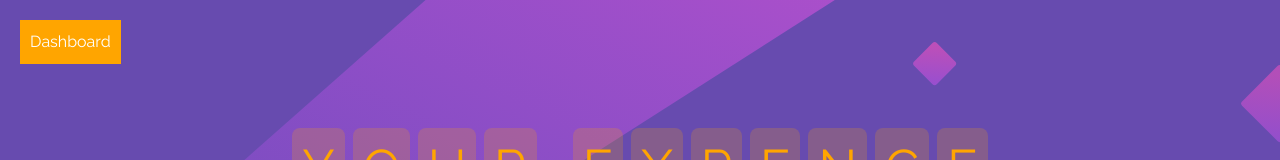
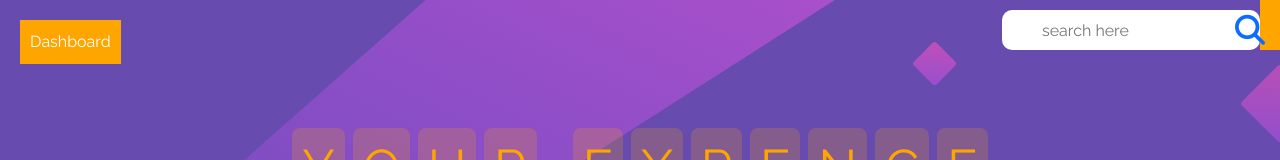
Before and after one commit to Ashu313/cashbook, a React (Create React App) app: page /seeexpense in a window 1280 px wide. Shown: the top 160 px of the page. Built offline with nearby package versions, Linux system fonts and the light colour scheme; no server answers; sample sign-in values are in the browser's storage.

Commit message:
added filter on all table with pagination

```diff
--- a/src/App.js
+++ b/src/App.js
@@ -46,12 +46,12 @@ function App() {
 	  }
     console.log(val);*/
     const dispatch=useDispatch();
-
+    const state=useSelector(state=>state?.users);
+    const {Profile}=state;
   useEffect(()=>{
     dispatch(UserProfile());
   },[dispatch]);
-  const state=useSelector(state=>state?.users);
-  const {Profile}=state;
+
 
   return (
     <>
@@ -70,8 +70,8 @@ function App() {
   <Route path='/dashboard' element={<ProtectedRoute><Dashboard/></ProtectedRoute>}/>
   <Route path="/profile" element={<ProtectedRoute><Profile/></ProtectedRoute>}/>
   <Route path='/viewexpense' element={<ProtectedRoute><ViewExpense/></ProtectedRoute>}/>
-  <Route path='/seeexpense' element={<ProtectedRoute>{Profile?.isAdmin===true?<ViewExpenseData/>:<ViewExpense/>}</ProtectedRoute>}/>
-  <Route path='/seeincome' element={<ProtectedRoute>{Profile?.isAdmin===true?<ViewAllIncome/>:<ViewIncome/>}</ProtectedRoute>}/>
+  <Route path='/seeexpense' element={<ProtectedRoute>{Profile && Profile.isAdmin?<ViewExpenseData/>:<ViewExpense/>}</ProtectedRoute>}/>
+  <Route path='/seeincome' element={<ProtectedRoute>{Profile && Profile.isAdmin?<ViewAllIncome/>:<ViewIncome/>}</ProtectedRoute>}/>
   <Route path='/report' element={<ProtectedRoute><ContactFrom/></ProtectedRoute>}/>
   <Route path='/admin' element={<ProtectedRoute><AdminDashboard1></AdminDashboard1></ProtectedRoute>}/>
   <Route path='/allexpense' element={<ProtectedRoute><ViewExpenseData/></ProtectedRoute>}/>
--- a/src/client/AdminDashboard/AdminDashboard.css
+++ b/src/client/AdminDashboard/AdminDashboard.css
@@ -49,9 +49,13 @@ span{
     grid-template-columns: 2fr 10fr 0.4fr 1fr;
 }
 .search{
-    position: relative;
-    width: 60%;
-    justify-self: center;
+    position: absolute;
+    display: flex;
+    justify-content: center;
+    right: 0;
+
+    top: 0;
+
 }
 .search input{
     width: 100%;
--- a/src/client/dashboard/dasboard.css
+++ b/src/client/dashboard/dasboard.css
@@ -49,9 +49,13 @@ span{
     grid-template-columns: 2fr 10fr 0.4fr 1fr;
 }
 .search{
-    position: relative;
-    width: 60%;
-    justify-self: center;
+    position: absolute;
+    display: flex;
+    justify-content: center;
+    right: 0;
+
+    top: 0;
+
 }
 .search input{
     width: 100%;
--- a/src/client/expenseTable/expense.js
+++ b/src/client/expenseTable/expense.js
@@ -3,6 +3,8 @@ import "./expense.css";
 import { Formik } from "formik";
 import { useFormik } from "formik";
 import * as yup from 'yup';
+import { UserProfile } from '../../redux/slices/users/userslice';
+
 import { CreateExpense, fetchAllExpense } from "../../redux/slices/expense/expense";
 import { useDispatch, useSelector } from "react-redux";
 import { Navigate } from "react-router-dom";
@@ -22,7 +24,7 @@ const AddExpense=({ items,expense,showIncomeBox, toggleIncomeBox })=>{
 
     const dispatch=useDispatch();
     const val=localStorage.getItem('theme');
-
+    const [loading, setLoading] = useState(false);
 
 	if (val === 'dark') {
 		console.log("S");
@@ -37,6 +39,8 @@ const AddExpense=({ items,expense,showIncomeBox, toggleIncomeBox })=>{
 
     console.log(items?.id);
 
+
+
   const expenses=useSelector(state=>state?.expense);
   console.log(expenses)
   const { expLoading, expAppErr, expServerErr, isExpCreated } = expenses;
@@ -50,19 +54,24 @@ const AddExpense=({ items,expense,showIncomeBox, toggleIncomeBox })=>{
             },
 
 		onSubmit:async (values,{resetForm})=>{
-            await dispatch(CreateExpense(values))
+
+             dispatch(CreateExpense(values))
 			console.log('sjs');
 			console.log(values);
             resetForm();
 
             toggleIncomeBox(false);
-            await dispatch(fetchAllExpense());
+            dispatch(fetchAllExpense());
+            dispatch(UserProfile());
+             console.log("heheh");
 
 		},
 		validationSchema:formSchema,
 
 
 	})
+
+  console.log('p');
     useEffect(() => {
         if (isExpCreated) {
           Navigate("user-profile-expenses", undefined);
@@ -90,6 +99,8 @@ const AddExpense=({ items,expense,showIncomeBox, toggleIncomeBox })=>{
                      <button type="submit" >Record Expense</button>
                  </div>
                  </form>
+
+         {loading &&<div className="loader">Lorem ipsum dolor sit, amet consectetur adipisicing elit. Necessitatibus adipisci sint optio odio maiores perspiciatis aut, debitis doloremque animi facilis quisquam laudantium tempora beatae a pariatur! Est vero odio hic.</div>}
         </div>
     </section>
     </>
--- a/src/client/viewExpense/userContent.js
+++ b/src/client/viewExpense/userContent.js
@@ -7,6 +7,7 @@ import { EditExpense } from "../../redux/slices/expense/expense";
 import { deleteExpenseAction } from "../../redux/slices/expense/expense";
 
 import { useState } from "react";
+import { UserProfile } from "../../redux/slices/users/userslice";
 const ExpenseTable=({items,toggleIncomeBox})=>{
 const dispatch = useDispatch();
 const [editingExpense, setEditingExpense] = useState(null);
@@ -28,9 +29,10 @@ async function handleDelete(id) {
   //console.log("hdccccccccccccccccccccccccccccccccccccccccccccccccccccccccccccccccccccccccccccccccccccccccccccccccccccccccccccc")
   //console.log(items?.id);
   //console.log(id);
- await dispatch(deleteExpenseAction(id));
+ dispatch(deleteExpenseAction(id));
 
- await dispatch(fetchAllExpense());
+  dispatch(fetchAllExpense());
+ dispatch(UserProfile());
 }
 
     const state=useSelector(state=>state?.expense)
--- a/src/client/viewExpense/viewExpense.js
+++ b/src/client/viewExpense/viewExpense.js
@@ -10,15 +10,18 @@ import { EditExpense } from '../../redux/slices/expense/expense';
 import "./pagination.css"
 import { setDarkTheme, setDefaultTheme } from "../../redux/slices/darkmode/darkmode";
 import axios from 'axios';
+import { current } from '@reduxjs/toolkit';
 
 
 
 const ViewExpense=()=>
  {
   const[page,setPage]=useState(1);
-  const [openId, setOpenId] = useState(null);
+
   const [showExpense,setShowExpense]=useState(false);
-  const [searchQuery, setSearchQuery] = useState('');
+   const [filter1,setFilter]=useState("");
+   const [PerPage,setPerPage]=useState(3);
+
 
   const toggleExpense=()=>{
     setShowExpense(!showExpense)
@@ -47,36 +50,50 @@ const ViewExpense=()=>
 
 
 
-  useEffect(()=>{
-    dispatch(UserProfile());
-  },[dispatch]);
 
 
 useEffect(()=>{
   dispatch(EditExpense());
 },[dispatch]);
 
- const handleChange=(event)=>{
-  setSearchQuery(event.target.value)
- }
+
   const state=useSelector(state=>state?.users);
   const {Profile}=state;
+    useEffect(()=>{
+    dispatch(UserProfile());
+  },[dispatch]);
+
   //console.log(state);
   console.log(Profile?.expenses);
   const expense=useSelector(state=>state?.expense);
   const {expenseList}=expense;
-  console.log(expenseList);
-  console.log(expenseList?.docs);
+  /////console.log(expenseList);
+  //console.log(expenseList?.docs);
   const {Expenses}=state;
-  console.log(Expenses);
+  //console.log(Expenses);
   const state1=useSelector(state=>state?.users);
-  const{expenseUpdated}=state1;
-  console.log(state);
+  //const{expenseUpdated}=state1;
+  //console.log(state);
   const rowsPerPage = 3;
-  const pageCount = Math.ceil(Profile?.expenses.length / rowsPerPage);
-  const startIndex = (page - 1) * rowsPerPage;
+
+  const filteredData =Profile?.expenses.filter(item => {
+    const nameMatch = item?.title.toLowerCase().includes(filter1.toLowerCase());
+    const emailMatch = item?.description.toLowerCase().includes(filter1.toLowerCase());
+    return nameMatch || emailMatch;
+  });
+
+
+   const pageCount = Math.ceil(Profile?.expenses.length / rowsPerPage);
+  const startIndex = (page-1) * rowsPerPage;
 const endIndex = startIndex + rowsPerPage;
-const currentExpenses = Profile?.expenses.slice(startIndex, endIndex);
+
+const currentExpenses = filteredData?.slice(startIndex,endIndex);
+
+const handleFilter = event => {
+
+  setFilter(event.target.value);
+};
+
 
 
   return (
@@ -87,6 +104,12 @@ const currentExpenses = Profile?.expenses.slice(startIndex, endIndex);
 
    </nav>
     <div className="table-content">
+
+    <div className="search">
+            <input type="text" placeholder="search here" value={filter1} onChange={handleFilter}></input>
+            <button><label for="search" ><i className="fas fa-search"></i></label></button>
+        </div>
+
     <h1 class="heading">
                 <span>Y</span>
                 <span>O</span>
@@ -136,10 +159,10 @@ const currentExpenses = Profile?.expenses.slice(startIndex, endIndex);
 </table>
 <>
 {
-   Profile?.expenses?.length>=1 &&(
+   currentExpenses?.length>=1 &&(
     <Pagination
     setPage={setPage}
-    items={ Math.ceil((Profile?.expenses?.length)/(3))}
+    items={Math.ceil((filteredData?.length)/(3))}
     page={page}
      />
   )
```
